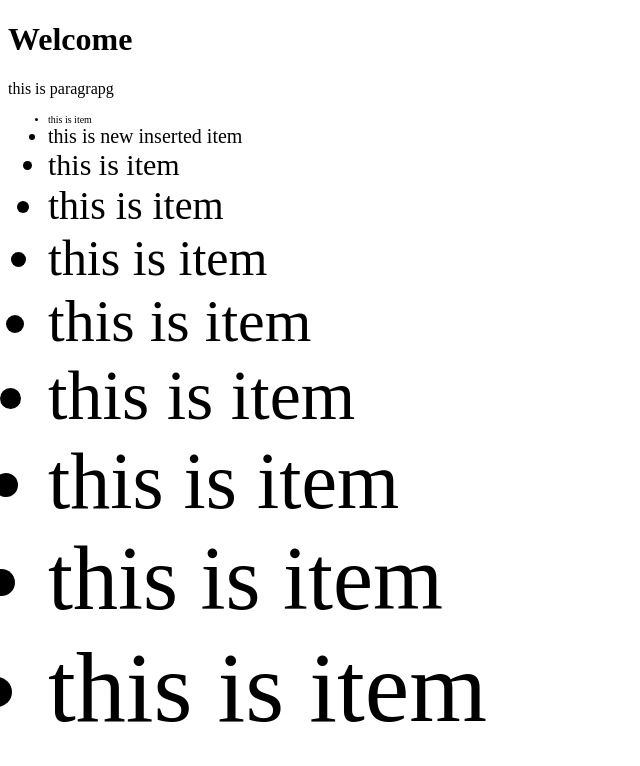
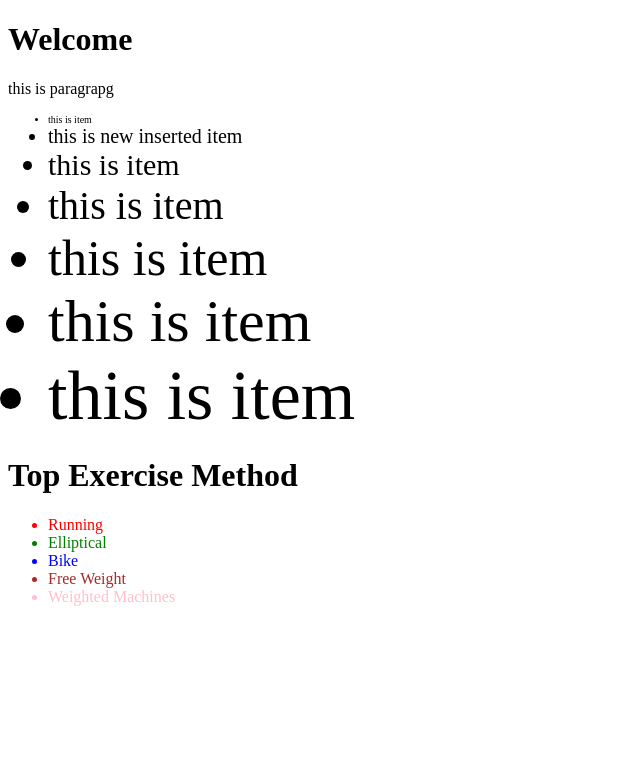
Before and after one commit to DRJ28/D3, a plain HTML site: page index.html in a window 1280 px wide. Shown: the top 766 px of the page, without its empty margins (0-640 px from the left). Drawn offline with Linux system fonts and the light colour scheme.

Commit message:
readme new

```diff
--- a/index.html
+++ b/index.html
@@ -9,12 +9,6 @@
 	<h1>Welcome</h1>
 	<p>this is paragrapg</p>
 	<ul id="items">
-		<li class="item">this is item</li>
-		<li class="item">this is item</li>
-		<li class="item">this is item</li>
-		<li class="item">this is item</li>
-		<li class="item">this is item</li>
-		<li class="item">this is item</li>
 		<li class="item">this is item</li>
 		<li class="item">this is item</li>
 		<li class="item">this is item</li>
@@ -38,5 +32,23 @@
 				return  d+'0px';
 			});
 	</script>
+
+
+	<h1>Top Exercise Method</h1>
+	<ul id='#list2'>
+		<li class="listItem">Running</li>
+		<li class="listItem">Elliptical</li>
+		<li class="listItem">Bike</li>
+		<li class="listItem">Free Weight</li>
+		<li class="listItem">Weighted Machines</li>
+	</ul>
+	<script>
+		var styles = ['red','green','blue','brown','pink'];
+		d3.selectAll('.listItem')
+			.data(styles)
+			.style('color', function(d){
+				return d;
+			});
+	</script>
 </body>
 </html>
```
Also changed, not shown: 1 other file.
